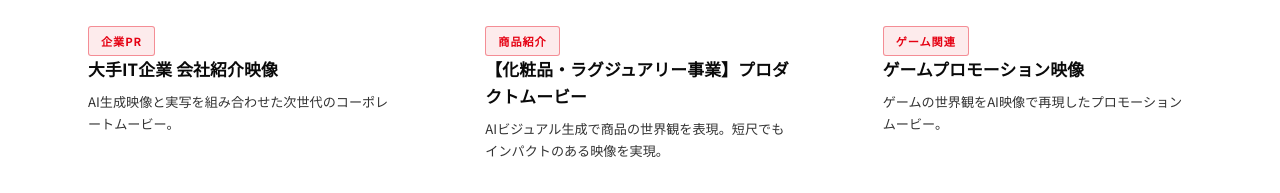
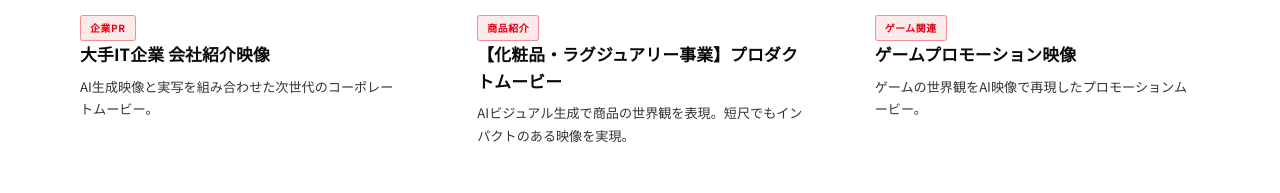
Before and after one commit to kotake12144-droid/hptatedouga, a website: page works.html in a window 1280 px wide. Shown: the part 713-906 px from the top of the page. Drawn offline with Linux system fonts and the light colour scheme; no server answers.

Commit message:
PC: smaller work tags, reduce gap between video and info area

```diff
--- a/css/style.css
+++ b/css/style.css
@@ -653,20 +653,20 @@ input, textarea, select { font-family: inherit; font-size: inherit; }
   transform: translateY(-1px);
 }
 
-.work-info { padding: 28px 24px; }
+.work-info { padding: 14px 16px; }
 .work-tags {
   display: flex;
   flex-wrap: wrap;
-  gap: 6px;
-  margin-bottom: 12px;
+  gap: 5px;
+  margin-bottom: 10px;
 }
 .work-category-tag {
   display: inline-block;
-  font-size: 0.7rem; font-weight: 700;
-  color: var(--red); letter-spacing: 0.08em;
+  font-size: 0.62rem; font-weight: 700;
+  color: var(--red); letter-spacing: 0.06em;
   border: 1px solid rgba(229, 0, 18, 0.4);
   background: rgba(229, 0, 18, 0.08);
-  padding: 4px 12px; border-radius: 3px;
+  padding: 3px 9px; border-radius: 3px;
 }
 .work-title {
   font-size: 1.05rem; font-weight: 700;
```
